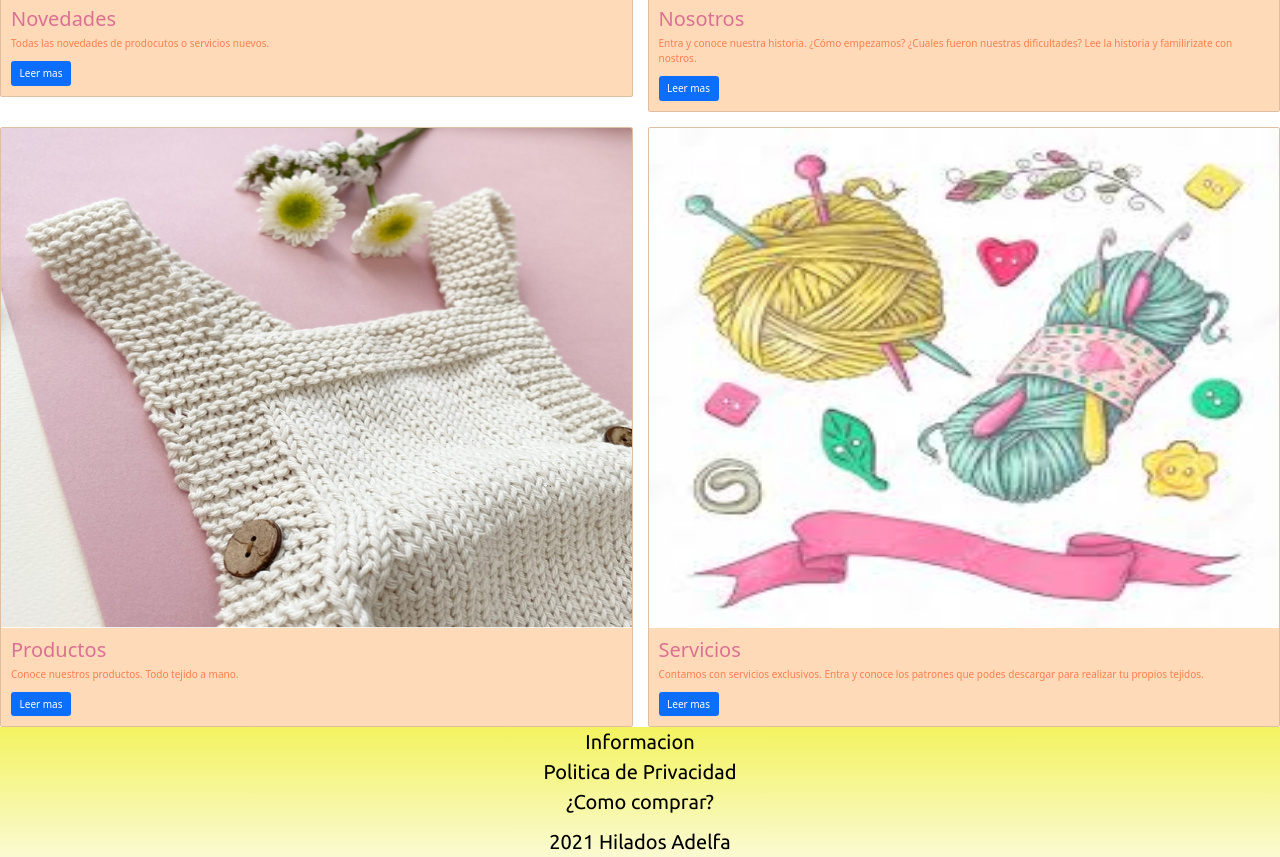
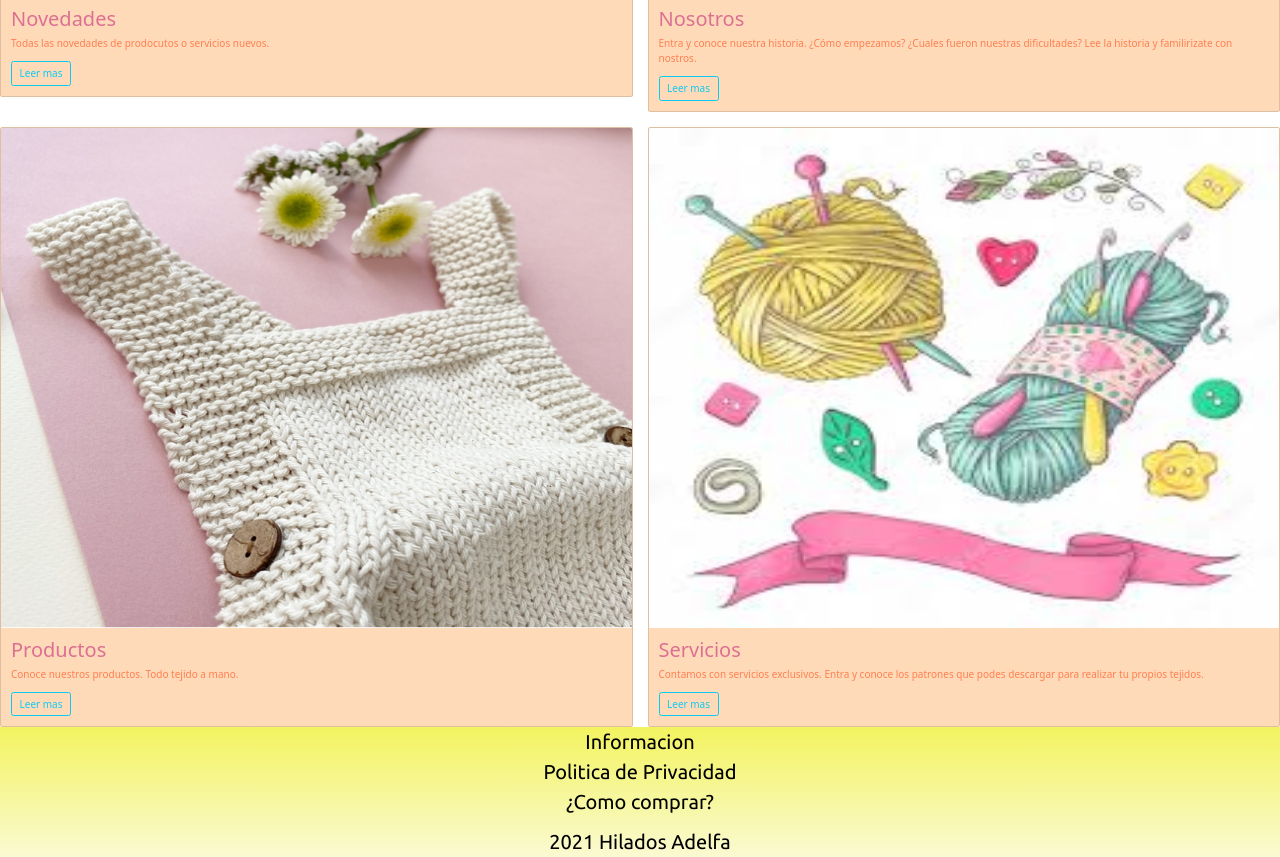
Before and after one commit to roinagaki/ProyectoAdelfa, a plain HTML site: page index.html in a window 1280 px wide. Shown: the part 1457-2314 px from the top of the page. Drawn offline with nearby package versions, Linux system fonts and the light colour scheme.

Commit message:
cambio botones cartas index

```diff
--- a/index.html
+++ b/index.html
@@ -70,7 +70,7 @@
               <div class="card-body">
                 <h5 class="card-title">Novedades</h5>
                 <p class="card-text">Todas las novedades de prodocutos o servicios nuevos.</p>
-                <a href="./Vistas/Novedades.html" class="btn btn-primary">Leer mas</a>
+                <a href="./Vistas/Novedades.html" class="btn btn-outline-info">Leer mas</a>
               </div>
             </div>
           </div>
@@ -80,7 +80,7 @@
               <div class="card-body">
                 <h5 class="card-title">Nosotros</h5>
                 <p class="card-text">Entra y conoce nuestra historia. ¿Cómo empezamos? ¿Cuales fueron nuestras dificultades? Lee la historia y familirizate con nostros.</p>
-                <a href="./Vistas/Nosotros.html" class="btn btn-primary">Leer mas</a>
+                <a href="./Vistas/Nosotros.html" class="btn btn-outline-info">Leer mas</a>
               </div>
             </div>
           </div>
@@ -90,7 +90,7 @@
               <div class="card-body">
                 <h5 class="card-title">Productos</h5>
                 <p class="card-text">Conoce nuestros productos. Todo tejido a mano.</p>
-                <a href="./Vistas/Productos.html" class="btn btn-primary">Leer mas</a>
+                <a href="./Vistas/Productos.html" class="btn btn-outline-info">Leer mas</a>
               </div>
             </div>
           </div>
@@ -100,7 +100,7 @@
               <div class="card-body">
                 <h5 class="card-title">Servicios</h5>
                 <p class="card-text">Contamos con servicios exclusivos. Entra y conoce los patrones que podes descargar para realizar tu propios tejidos.</p>
-                <a href="./Vistas/Servicios.html" class="btn btn-primary">Leer mas</a>
+                <a href="./Vistas/Servicios.html" class="btn btn-outline-info">Leer mas</a>
               </div>
             </div>
           </div>
```
